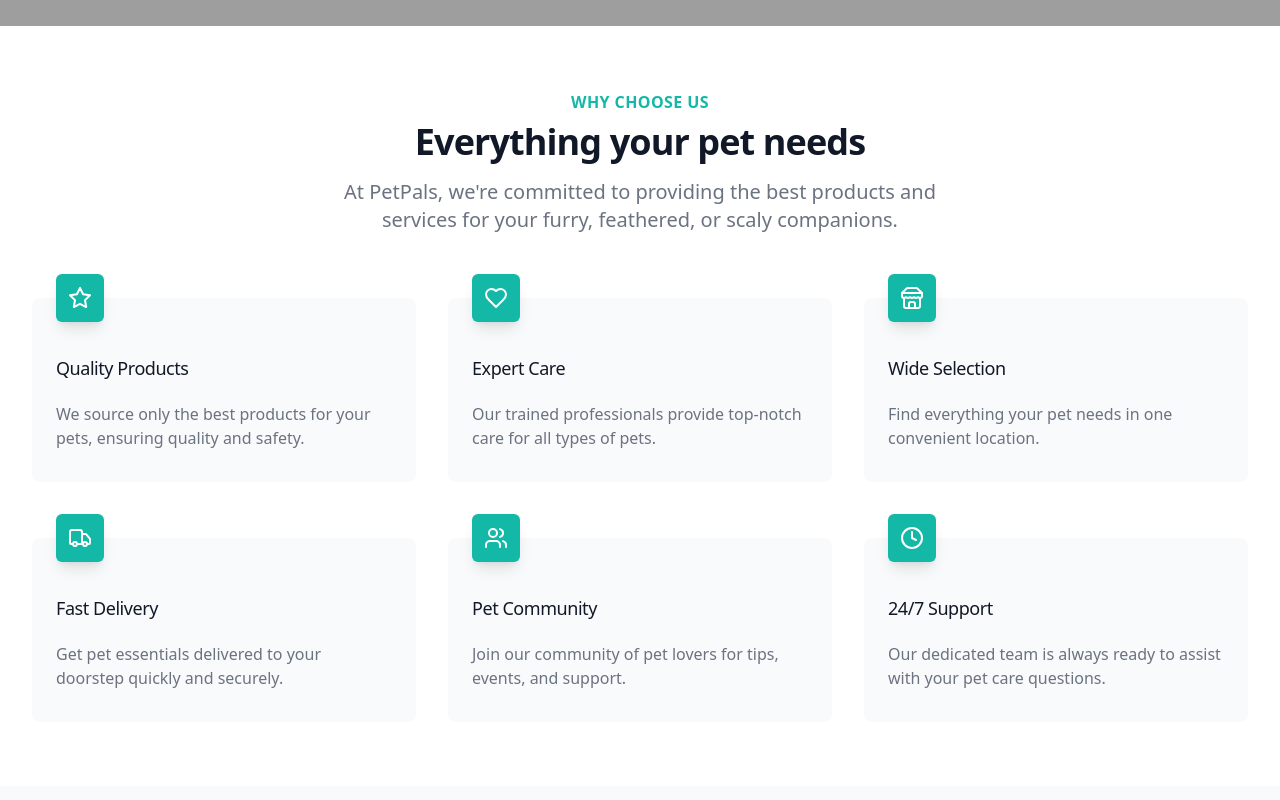
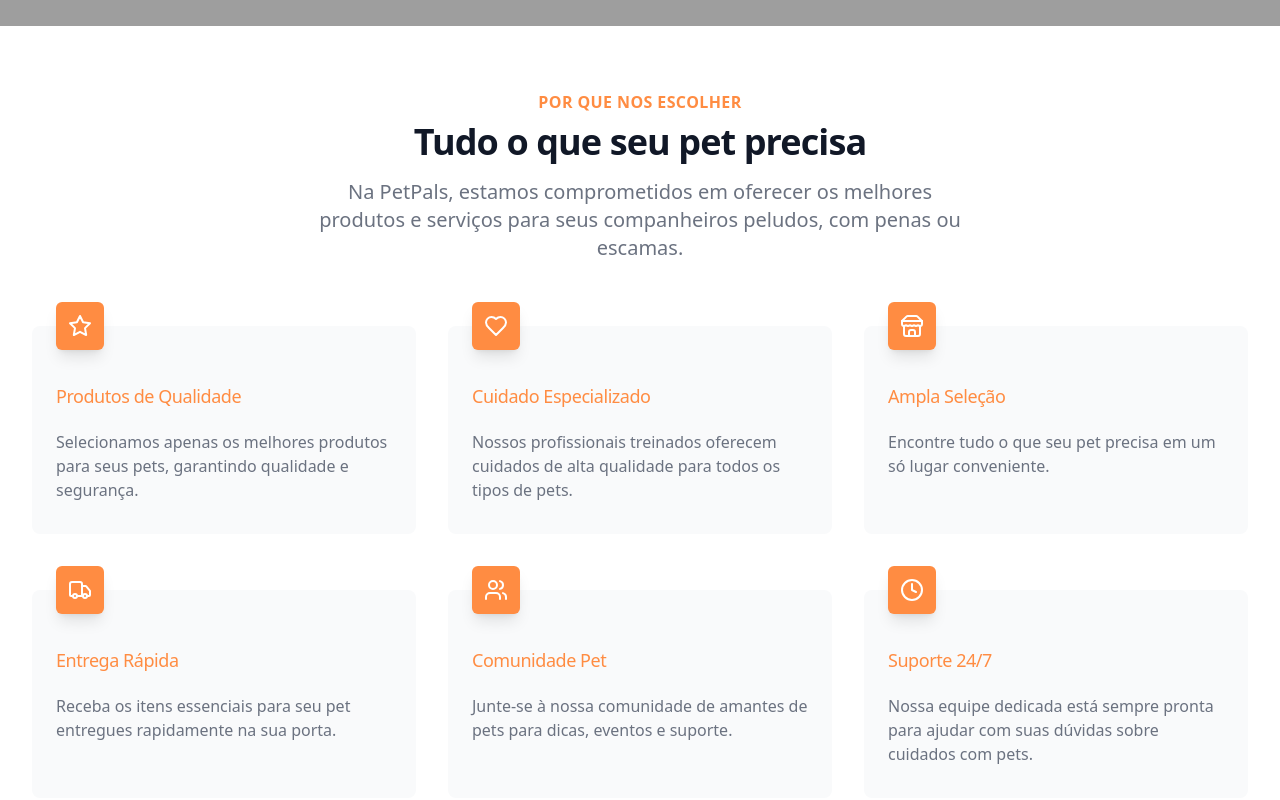
Before and after one commit to SpeedyxBR/petshop, a React (Vite) app: page / in a window 1280 px wide. Shown: the part 820-1620 px from the top of the page. Built offline with nearby package versions, Linux system fonts and the light colour scheme; grey boxes are pictures that could not be loaded.

Commit message:
Atualiza a seção de recursos para português e ajusta estilos de texto

```diff
--- a/src/components/home/FeatureSection.tsx
+++ b/src/components/home/FeatureSection.tsx
@@ -1,37 +1,43 @@
-import React from 'react';
-import { Heart, Store, Users, Truck, Star, Clock } from 'lucide-react';
+import React from "react";
+import { Heart, Store, Users, Truck, Star, Clock } from "lucide-react";
 
 const features = [
   {
-    name: 'Quality Products',
-    description: 'We source only the best products for your pets, ensuring quality and safety.',
-    icon: Star
+    name: "Produtos de Qualidade",
+    description:
+      "Selecionamos apenas os melhores produtos para seus pets, garantindo qualidade e segurança.",
+    icon: Star,
   },
   {
-    name: 'Expert Care',
-    description: 'Our trained professionals provide top-notch care for all types of pets.',
-    icon: Heart
+    name: "Cuidado Especializado",
+    description:
+      "Nossos profissionais treinados oferecem cuidados de alta qualidade para todos os tipos de pets.",
+    icon: Heart,
   },
   {
-    name: 'Wide Selection',
-    description: 'Find everything your pet needs in one convenient location.',
-    icon: Store
+    name: "Ampla Seleção",
+    description:
+      "Encontre tudo o que seu pet precisa em um só lugar conveniente.",
+    icon: Store,
   },
   {
-    name: 'Fast Delivery',
-    description: 'Get pet essentials delivered to your doorstep quickly and securely.',
-    icon: Truck
+    name: "Entrega Rápida",
+    description:
+      "Receba os itens essenciais para seu pet entregues rapidamente na sua porta.",
+    icon: Truck,
   },
   {
-    name: 'Pet Community',
-    description: 'Join our community of pet lovers for tips, events, and support.',
-    icon: Users
+    name: "Comunidade Pet",
+    description:
+      "Junte-se à nossa comunidade de amantes de pets para dicas, eventos e suporte.",
+    icon: Users,
   },
   {
-    name: '24/7 Support',
-    description: 'Our dedicated team is always ready to assist with your pet care questions.',
-    icon: Clock
-  }
+    name: "Suporte 24/7",
+    description:
+      "Nossa equipe dedicada está sempre pronta para ajudar com suas dúvidas sobre cuidados com pets.",
+    icon: Clock,
+  },
 ];
 
 const FeatureSection: React.FC = () => {
@@ -39,12 +45,15 @@
     <div className="bg-white py-12 sm:py-16">
       <div className="max-w-7xl mx-auto px-4 sm:px-6 lg:px-8">
         <div className="lg:text-center">
-          <h2 className="text-base text-teal-500 font-semibold tracking-wide uppercase">Why Choose Us</h2>
+          <h2 className="text-base text-primary font-semibold tracking-wide uppercase">
+            Por que nos escolher
+          </h2>
           <p className="mt-2 text-3xl leading-8 font-extrabold tracking-tight text-gray-900 sm:text-4xl">
-            Everything your pet needs
+            Tudo o que seu pet precisa
           </p>
           <p className="mt-4 max-w-2xl text-xl text-gray-500 lg:mx-auto">
-            At PetPals, we're committed to providing the best products and services for your furry, feathered, or scaly companions.
+            Na PetPals, estamos comprometidos em oferecer os melhores produtos e
+            serviços para seus companheiros peludos, com penas ou escamas.
           </p>
         </div>
 
@@ -55,12 +64,19 @@
                 <div className="flow-root bg-gray-50 rounded-lg px-6 pb-8 h-full transition-transform hover:scale-105">
                   <div className="-mt-6">
                     <div>
-                      <span className="inline-flex items-center justify-center p-3 bg-teal-500 rounded-md shadow-lg">
-                        <feature.icon className="h-6 w-6 text-white" aria-hidden="true" />
+                      <span className="inline-flex items-center justify-center p-3 bg-primary rounded-md shadow-lg">
+                        <feature.icon
+                          className="h-6 w-6 text-white"
+                          aria-hidden="true"
+                        />
                       </span>
                     </div>
-                    <h3 className="mt-8 text-lg font-medium text-gray-900 tracking-tight">{feature.name}</h3>
-                    <p className="mt-5 text-base text-gray-500">{feature.description}</p>
+                    <h3 className="mt-8 text-lg font-medium text-primary tracking-tight">
+                      {feature.name}
+                    </h3>
+                    <p className="mt-5 text-base text-gray-500">
+                      {feature.description}
+                    </p>
                   </div>
                 </div>
               </div>
```
